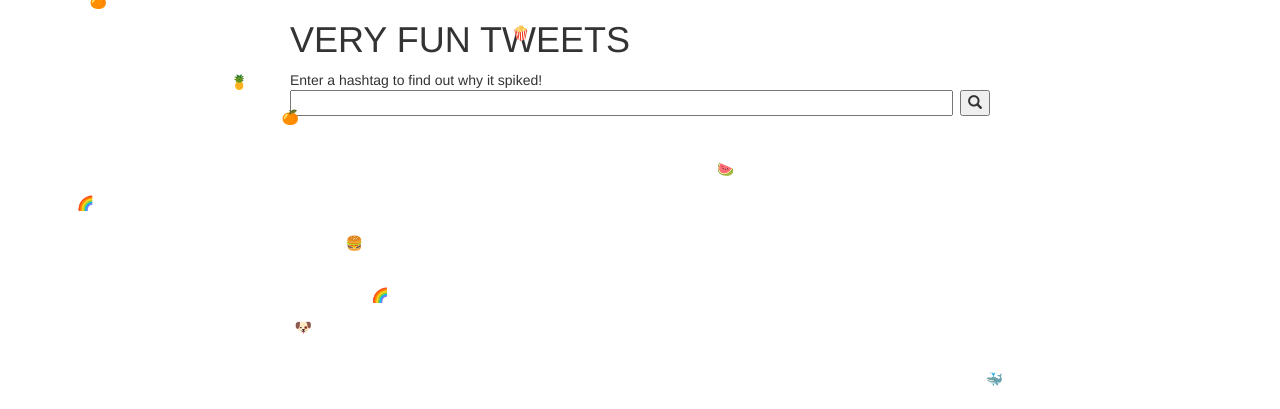
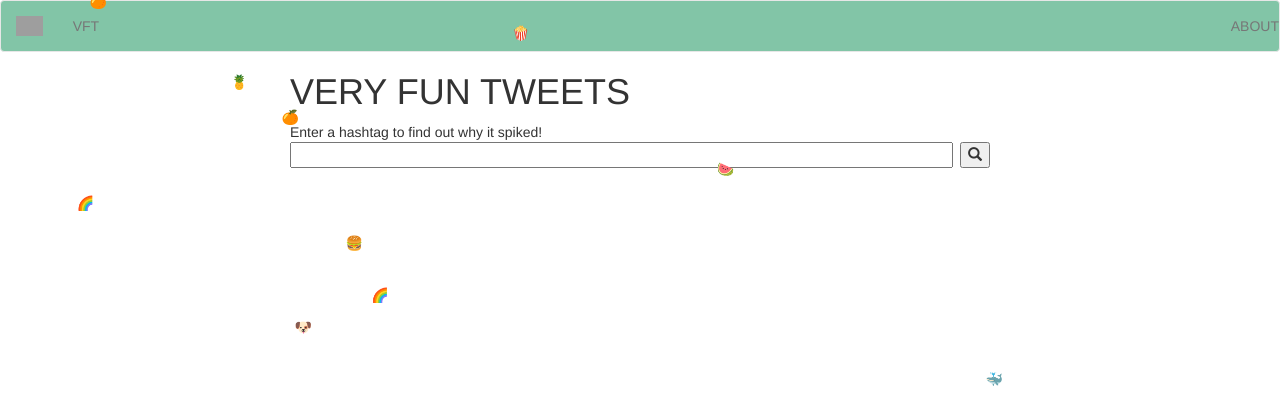
Before and after one commit to cernhofer/Very-Fun-Tweets, a Django app: page / in a window 1280 px wide. Shown: the top 409 px of the page. Run offline with Django 3.2, Linux system fonts and the light colour scheme; some libraries are stand-ins or nearby versions; grey boxes are pictures that could not be loaded.

Commit message:
Making the front end pretty

```diff
--- a/django_app/tweets/tweet_search/templates/tweet_search/search.html
+++ b/django_app/tweets/tweet_search/templates/tweet_search/search.html
@@ -16,6 +16,18 @@
 <html>
 
 <body>
+
+<nav class="navbar navbar-default" style= "background-color:#82C5A7">
+  <div class="container-fluid">
+    <div class="navbar-header">
+      <a class="navbar-brand" href="./">
+        <img alt="VTF" style="width:width:20px;height:20px;" src="http://emojipedia-us.s3.amazonaws.com/cache/ab/77/ab7774e9818de3e23a307af6989b65b2.png">
+      </a>
+    </div>
+      <p class="navbar-text">VFT</p>
+    <p class="navbar-text navbar-right"><a href= "./about" class="navbar-link">ABOUT</a></p>
+  </div>
+</nav>
 
 <div style="margin-left: auto; margin-right:auto; width:700px;">
 
```
Also changed, not shown: django_app/tweets/tweet_search/templates/tweet_search/about.html (+13 -0 lines), django_app/tweets/tweet_search/templates/tweet_search/no_results.html (+12 -0 lines), django_app/tweets/tweet_search/templates/tweet_search/results.html (+12 -0 lines), django_app/tweets/tweet_search/templates/tweet_search/rocket.png (deleted).
